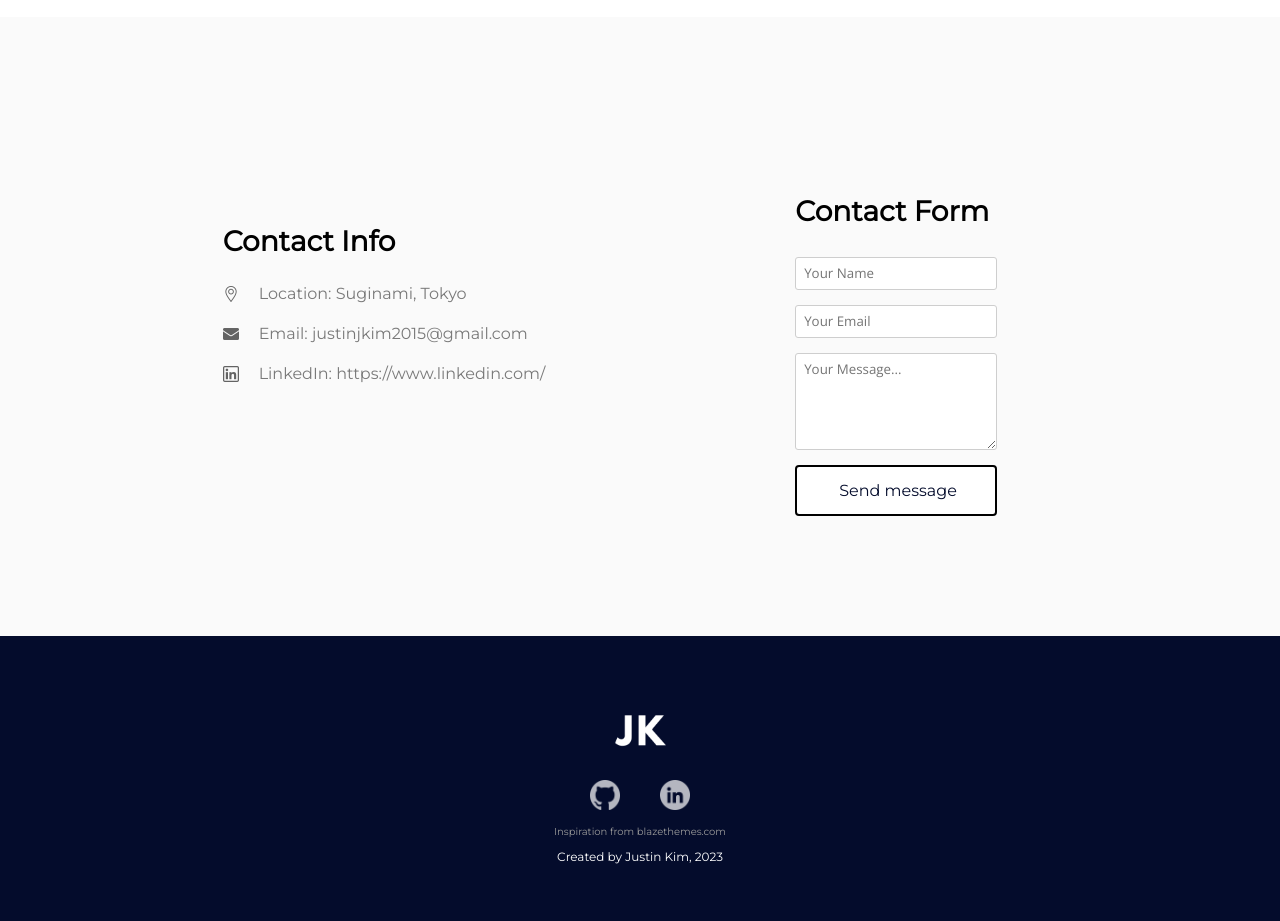
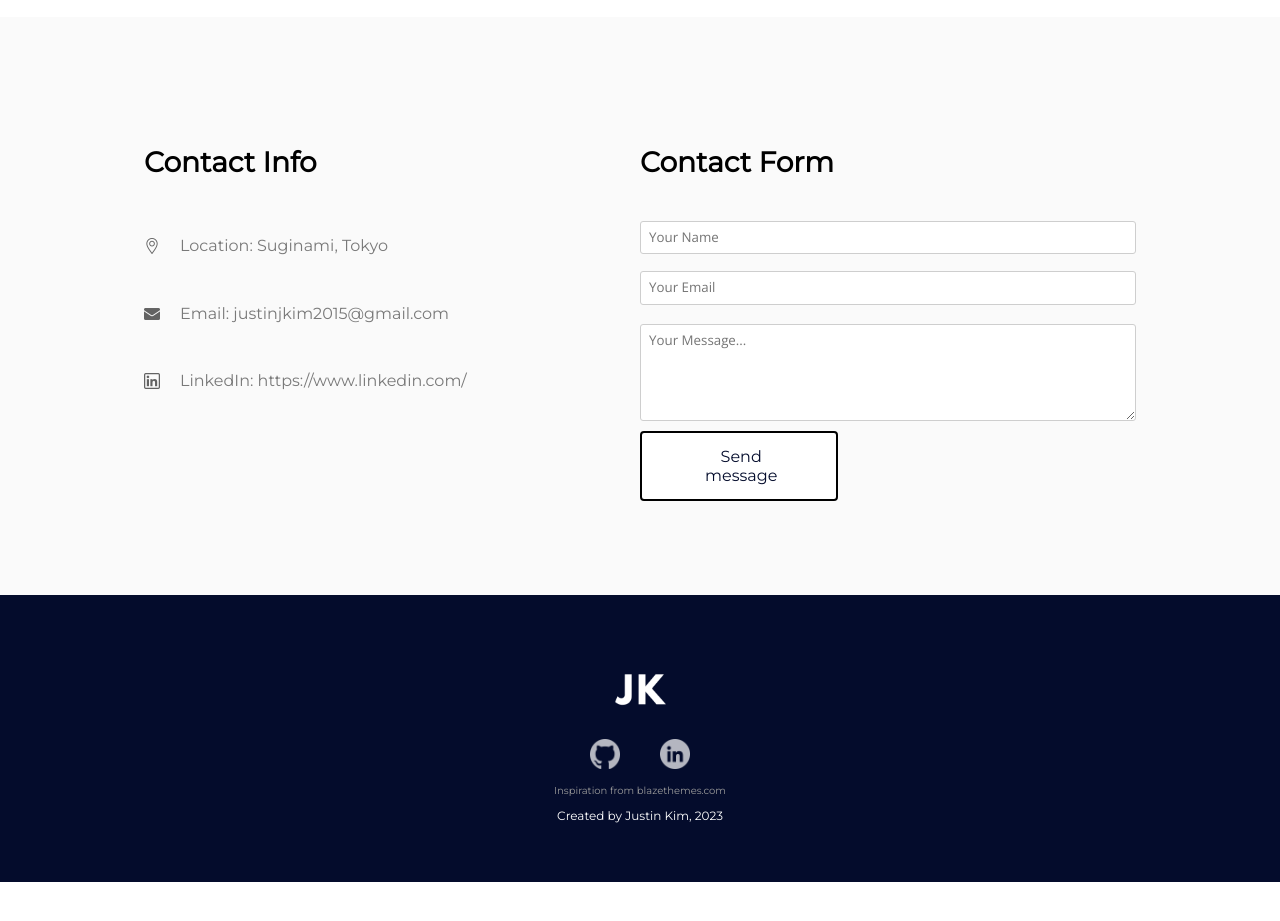
Before and after one commit to justinkim2015/portfolio-v3, a React (Create React App) app: page / in a window 1280 px wide. Shown: the part 3640-4561 px from the top of the page. After the commit the page ends 4522 px from the top, so only its background shows below. Built offline with nearby package versions, Linux system fonts and the light colour scheme.

Commit message:
style contact form for laptop up

```diff
--- a/src/contact/Contact.js
+++ b/src/contact/Contact.js
@@ -53,6 +53,7 @@ const Contact = () => {
       transition={{ duration: 0.5}}
       initial="hiddenRight"
       animate={control}
+      className='contact-form'
       >
         <ContactForm />
       </motion.div>
--- a/src/contact/contact-form.css
+++ b/src/contact/contact-form.css
@@ -24,13 +24,22 @@
 
 /* Tablet */
 @media (min-width: 480px) {
-  .submit {
-  }
-  }
+}
 
 /* Laptop */
 @media (min-width: 1024px) {
+  .mail-form {
+    margin: 0;
+    height: 100%;
+    width: 100%;
+    display: grid;
+    grid-template-rows: 20% 15% 15% 35% 20%;
+    align-items: center;
+  }
 
+  .submit {
+    max-width: 40%;
+  }
 }
 
 /* Desktop */
--- a/src/contact/contact.css
+++ b/src/contact/contact.css
@@ -31,20 +31,25 @@
 @media (min-width: 480px) {
   #contact {
     display: grid;
-    grid-template-columns: 40vw 40vw;
+    grid-template-columns: 40% 40%;
     justify-items: center;
     align-items: center;
   }
 
   .contact-info {
+    height: 100%;
+    width: 100%;
     display: grid;
-    grid-template-rows: 5vh 5vh 5vh 5vh 5vh;
+    grid-template-rows: repeat(5, 20%);
+    align-items: center;
   }
 }
 
 /* Laptop */
 @media (min-width: 1024px) {
-
+  .contact-form {
+    width: 100%;
+  }
 }
 
 /* Desktop */
```
